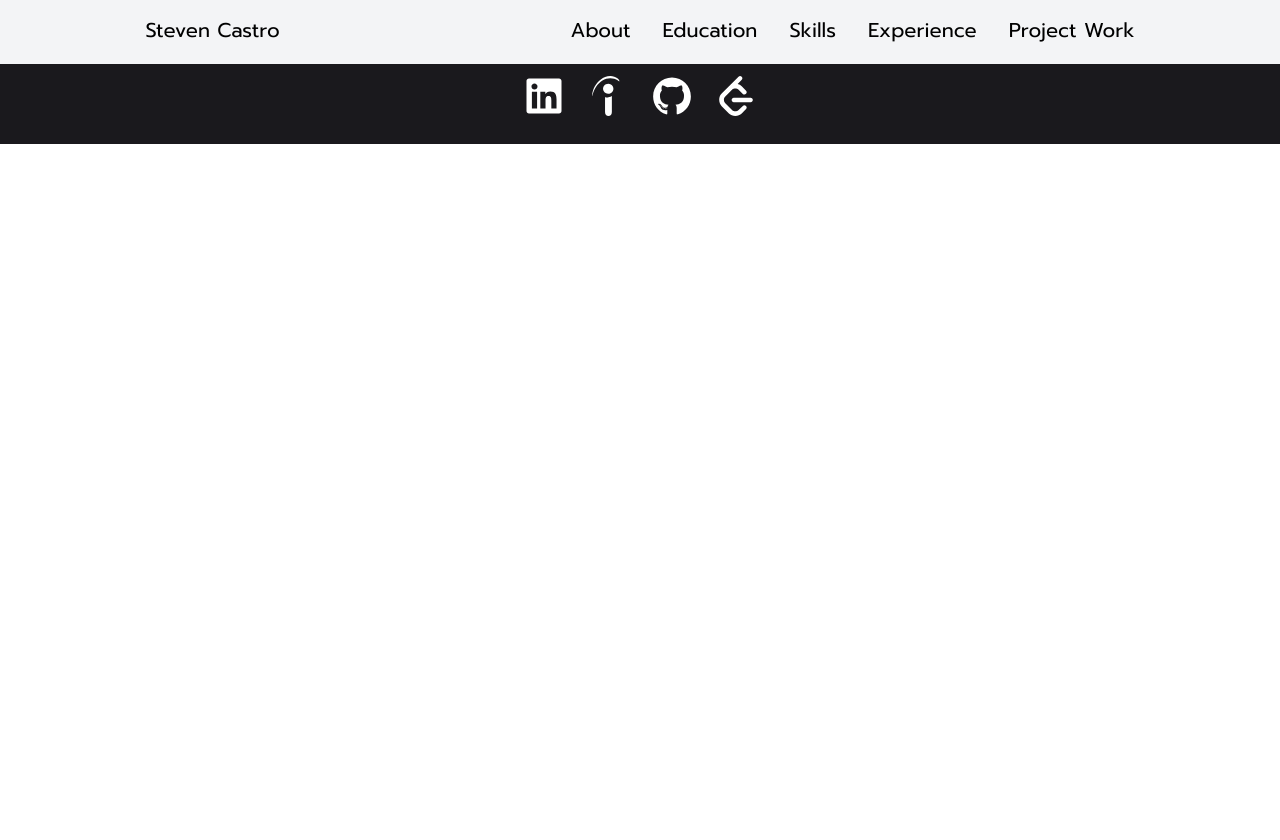
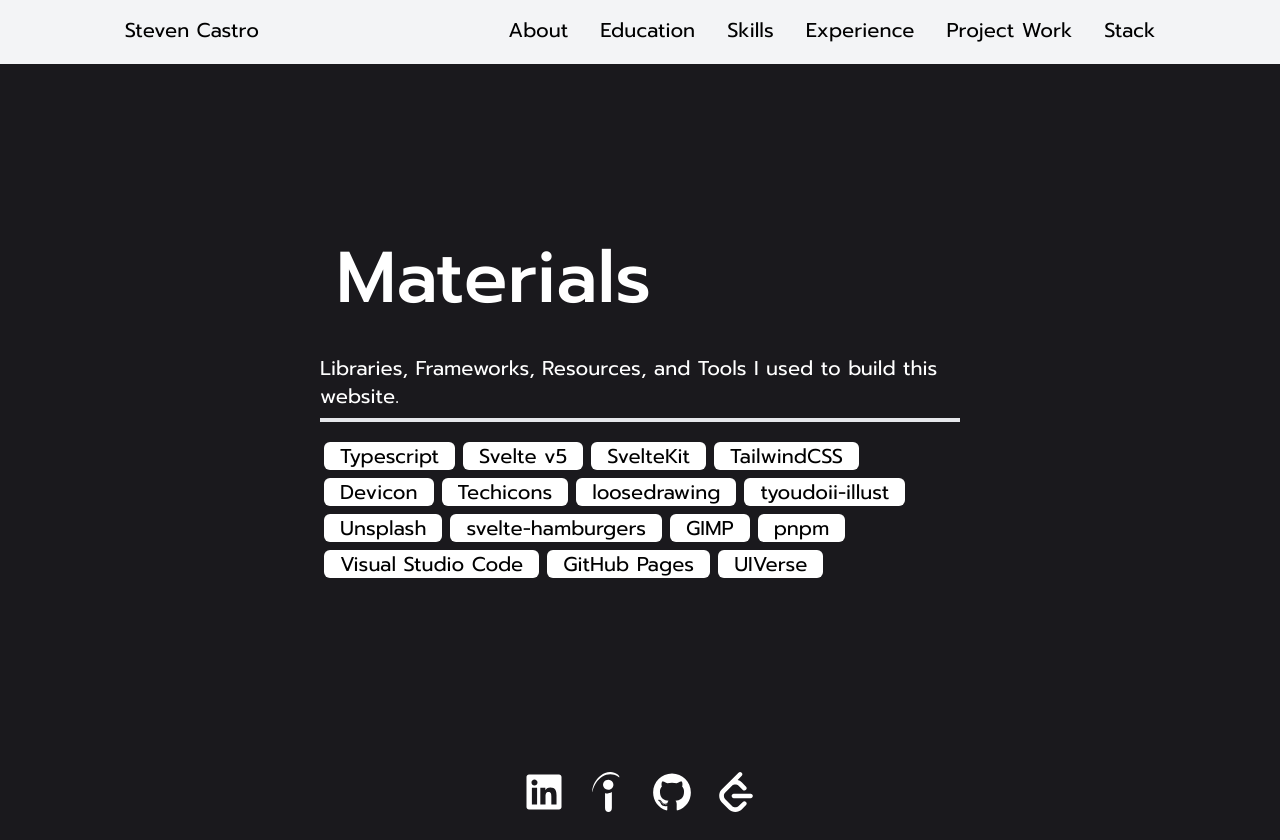
Before and after one commit to stevencastro31/stevencastro31.github.io, a SvelteKit app: page /stack in a window 1280 px wide. Before the commit this address had no page. Before the commit the page ends 800 px from the top, so only its background shows below. Built offline with nearby package versions, Linux system fonts and the light colour scheme.

Commit message:
feature: material page.

```diff
--- a/src/app.html
+++ b/src/app.html
@@ -20,4 +20,8 @@
 	img {
 		user-select: none;
 	}
+
+	body {
+		background-color: #1a191d;
+	}
 </style>
--- a/src/components/sections/AboutSection.svelte
+++ b/src/components/sections/AboutSection.svelte
@@ -2,7 +2,7 @@
 	import SectionHeader from "../common/SectionHeader.svelte";
 </script>
 
-<div id="about" class="w-screen px-8 py-16 flex flex-col lg:flex-row gap-8 justify-center items-center bg-[#1a191d]">
+<div id="about" class="w-screen px-8 py-16 flex flex-col lg:flex-row gap-8 justify-center items-center">
     <!-- Art -->
     <img src="tyoudoii/usingcomputer_man_color_outlined.png" alt="man using a computer" class="max-h-100 aspect-450/400">
 
--- a/src/components/sections/EducationSection.svelte
+++ b/src/components/sections/EducationSection.svelte
@@ -7,7 +7,7 @@
     const items: EducationInfo[] = $derived(EDUCATION_DATA);
 </script>
 
-<div id="education" class="w-screen px-8 py-12 flex flex-col lg:flex-row-reverse justify-center items-center">
+<div id="education" class="w-screen px-8 py-12 flex flex-col lg:flex-row-reverse justify-center items-center bg-white">
     <!-- Art -->
     <img src="loosedrawing/1150.png" alt="man reading a book on top of a stack of books" class="max-h-136 aspect-square"/>
 
--- a/src/components/sections/ExperienceSection.svelte
+++ b/src/components/sections/ExperienceSection.svelte
@@ -5,7 +5,7 @@
 
 </script>
 
-<div id="experience" class="w-screen px-8 py-16 flex flex-col lg:flex-row gap-8 justify-center items-center">
+<div id="experience" class="w-screen px-8 py-16 flex flex-col lg:flex-row gap-8 justify-center items-center bg-white">
     <!-- Art -->
     <img src="loosedrawing/987.png" alt="team building software" class="max-h-160 aspect-square">
 
--- a/src/components/sections/NavigationSection.svelte
+++ b/src/components/sections/NavigationSection.svelte
@@ -20,6 +20,9 @@
                         <p class="h-16 w-64 text-xl bg-gray-100/80 p-4 text-left border-b border-gray-500">{name}</p>
                     </a>
                 {/each}
+                <a href="/stack">
+                    <p class="h-16 w-64 text-xl bg-gray-100/80 p-4 text-left border-b border-gray-500">Stack</p>
+                </a>
             </div>
         {/if}
      </div>
@@ -35,5 +38,8 @@
                 <p class="h-16 text-xl w-fit p-4 text-center hover:text-blue-600 hover:bg-gray-200" >{name}</p>
             </a>
         {/each}
+        <a href="/stack">
+            <p class="h-16 text-xl w-fit p-4 text-center hover:text-blue-600 hover:bg-gray-200">Stack</p>
+        </a>
     </div>
 </div>
--- a/src/components/sections/SkillSection.svelte
+++ b/src/components/sections/SkillSection.svelte
@@ -6,7 +6,7 @@
     const items: SkillInfo[] = [...Object.values(SKILL_DATA)];
 </script>
 
-<div id="skills" class="w-screen px-8 py-12 flex flex-col items-center bg-[#1a191d]">
+<div id="skills" class="w-screen px-8 py-12 flex flex-col items-center">
     <h1 class="text-center text-4xl text-white font-bold mb-8 p-4 border-b-2">Skills</h1>
     <div class="w-4/5 lg:w-3/5">
         <SkillBoard skills={items}/>
--- a/src/routes/+page.svelte
+++ b/src/routes/+page.svelte
@@ -14,4 +14,4 @@
 	<Section/>
 {/each}
 
-<div class="w-screen h-4"></div>
+<div class="w-screen h-4 bg-white"></div>
--- /dev/null
+++ b/src/routes/stack/+page.svelte
@@ -0,0 +1,31 @@
+<script lang="ts">
+     const materials = [
+        { title: "Typescript", link: "https://www.typescriptlang.org"},
+        { title: "Svelte v5", link: "https://svelte.dev" },
+        { title: "SvelteKit", link: "https://kit.svelte.dev" },
+        { title: "TailwindCSS", link: "https://tailwindcss.com" },
+        { title: "Devicon", link: "https://github.com/devicons/devicon/"},
+        { title: "Techicons", link: "https://techicons.dev"},
+        { title: "loosedrawing", link: "https://loosedrawing.com"},
+        { title: "tyoudoii-illust", link: "https://tyoudoii-illust.com"},
+        { title: "Unsplash", link: "https://unsplash.com/photos/white-and-black-wooden-cabinet-n8St7X9HgLA"},
+        { title: "svelte-hamburgers", link: "https://www.npmjs.com/package/svelte-hamburgers"},
+        { title: "GIMP", link: "https://www.gimp.org/downloads/"},
+        { title: "pnpm", link: "https://pnpm.io"},
+        { title: "Visual Studio Code", link: "https://code.visualstudio.com/download"},
+        { title: "GitHub Pages", link: "https://docs.github.com/en/pages"},
+        { title: "UIVerse", link: "https://uiverse.io/elements"},
+    ];
+</script>
+
+<div class="flex flex-col h-[85vh] w-screen mt-16 px-8 xl:px-80 justify-center">
+    <h1 class="text-7xl font-medium text-white mb-4 p-4">Materials</h1>
+    <h3 class="text-xl border-b-4 border-gray-200 text-white py-2 mb-4">Libraries, Frameworks, Resources, and Tools I used to build this website.</h3>
+    <div class="flex flex-row flex-wrap 2xl:max-w-3/5">
+        {#each materials as mat, i (i)}
+            <div class=" bg-white rounded-md m-1 w-fit">
+                <a class="p-4 text-md text-black w-fit text-xl" href={mat.link} target="_blank">{mat.title}</a>
+            </div>
+        {/each}
+    </div>
+</div>
```
